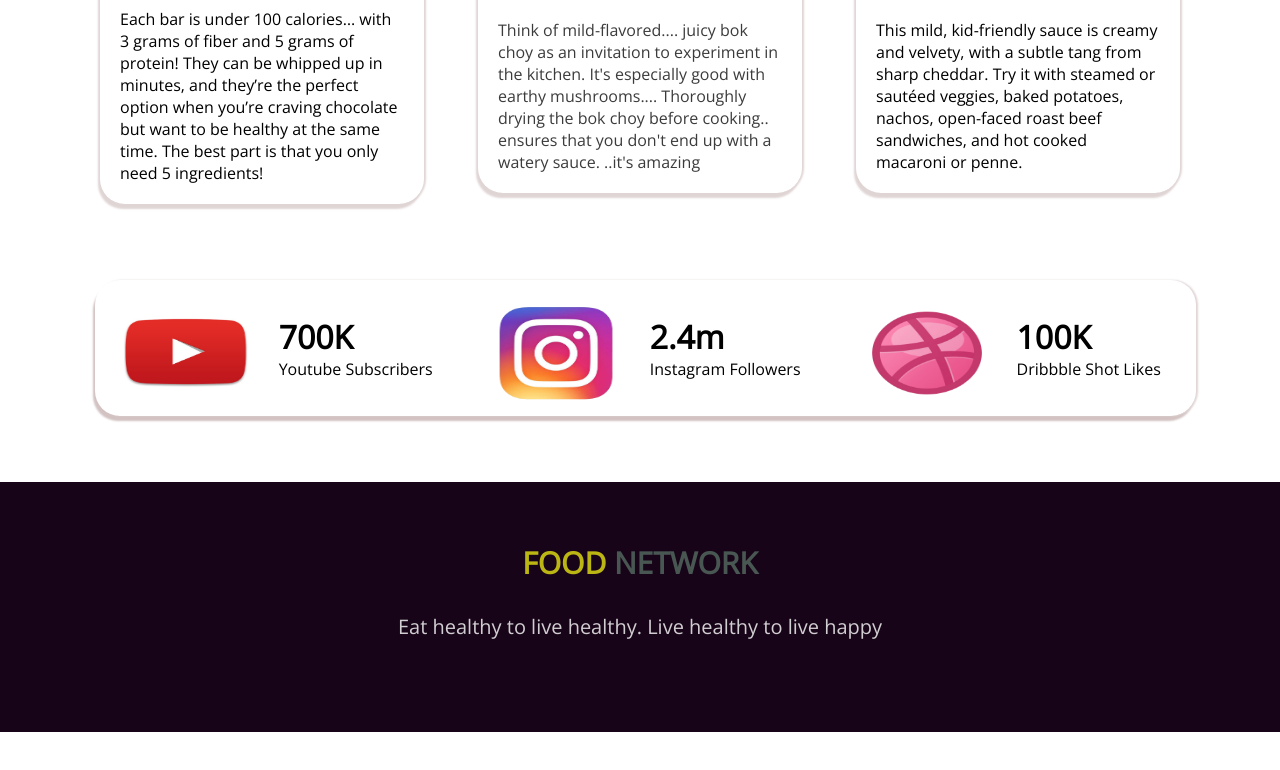
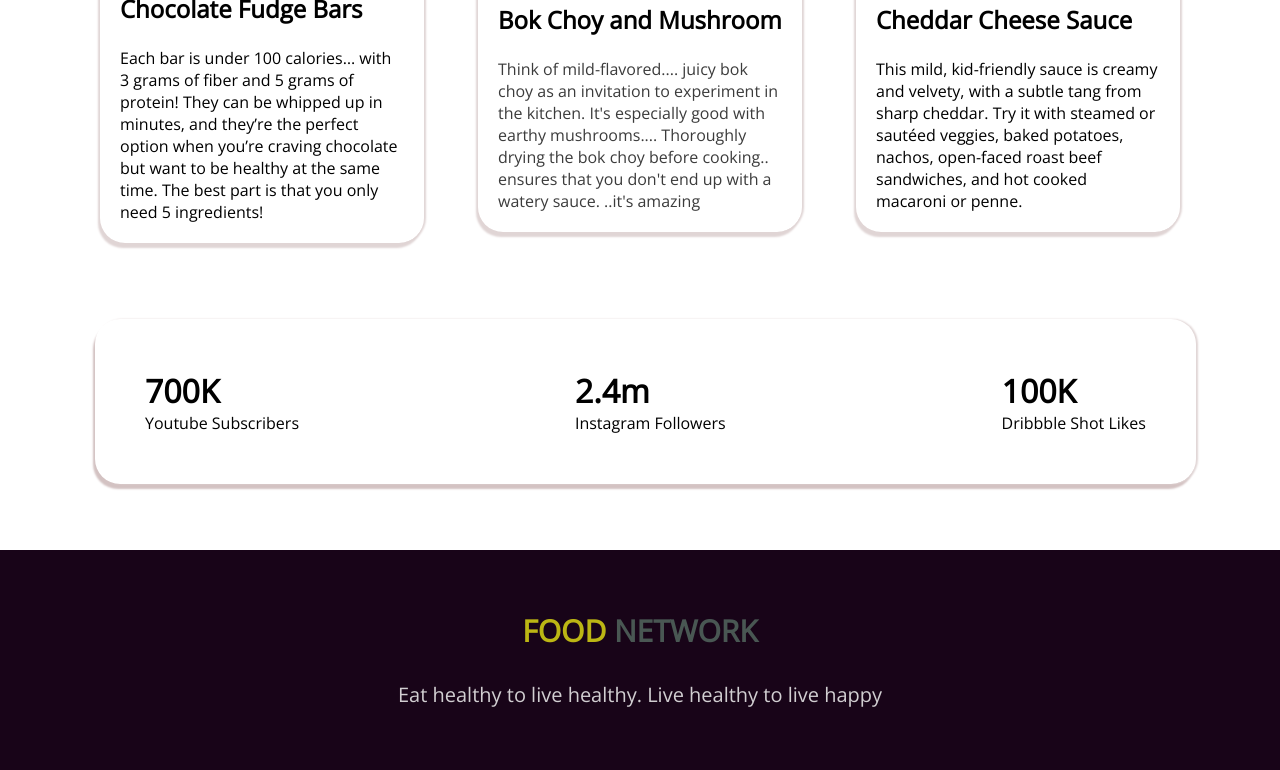
Before and after one commit to Moeen10/just-practice, a plain HTML site: page index.html in a window 1280 px wide. Shown: the part 1616-2386 px from the top of the page. Before the commit the page ends 2348 px from the top, so only its background shows below. Drawn offline with nearby package versions, Linux system fonts and the light colour scheme.

Commit message:
first commit

```diff
--- a/index.html
+++ b/index.html
@@ -15,7 +15,7 @@
 </head>
 <body>
     <header class="distance-lest_and_right">
-        <a href="#"><img src="images/logo/Food_Network_logo_red.png" alt="" width="100px"></a>
+        <a href="#"><img src="images/logo/download.jpg" alt="" width="100px"></a>
         <ul>
             <li><a href="#" target="_blank">Home</a></li>
             <li><a href="#" target="_blank">Desserts</a></li>
@@ -101,29 +101,19 @@
     <br><br><br>
 
     <div class="social">
-     <div class="count-social">
-         <img class="slogo" src="images/logo/YouTube-Logo.jpg" alt="">
-         <div class="total-sub">
+   <div>
             <h1>700K</h1>
             <label>Youtube Subscribers</label>
         </div>
-     </div>
 
-     <div class="count-social">
-        <img class="slogo" src="images/logo/insta.png" alt="">
-        <div class="total-sub">
-           <h1>2.4m</h1>
-           <label>Instagram Followers</label>
-       </div>
-    </div>
+     <div><h1>2.4m</h1>
+        <label>Instagram Followers</label></div>
+        <div><h1>100K</h1>
+            <label>Dribbble Shot Likes</label>
+        </div>
 
-    <div class="count-social">
-        <img class="slogo" src="images/logo/Capture.PNG" alt="">
-        <div class="total-sub">
-           <h1>100K</h1>
-           <label>Dribbble Shot Likes</label>
-       </div>
-    </div>
+
+
  </div>
  <br><br><br>
  <section class="footer">
--- a/style.css
+++ b/style.css
@@ -129,20 +129,13 @@ span{
     color: black;
     border-radius: 25px;
     font-size: 25;
+    justify-content: space-between;
+    align-items: center;
+    padding: 50px;
 }
 
-.slogo{
-    width: 50%;
-    height: 70%;
-    margin-top: 10px;
-    display: block;
-    border-radius: 100px;
 
-}
-.count-social{
-    display : flex;
-    align-items: center;
-}
+
 
 .footer{
     width: 100%;
```
Also changed, not shown: images/logo/download.jpg (added), images/logo/food.jpg (added).
